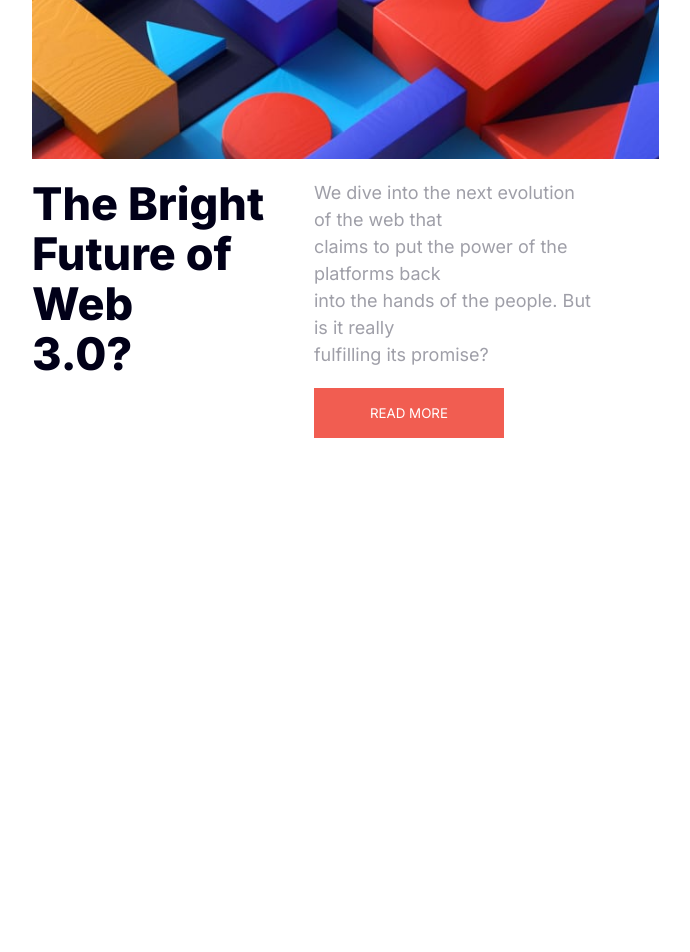
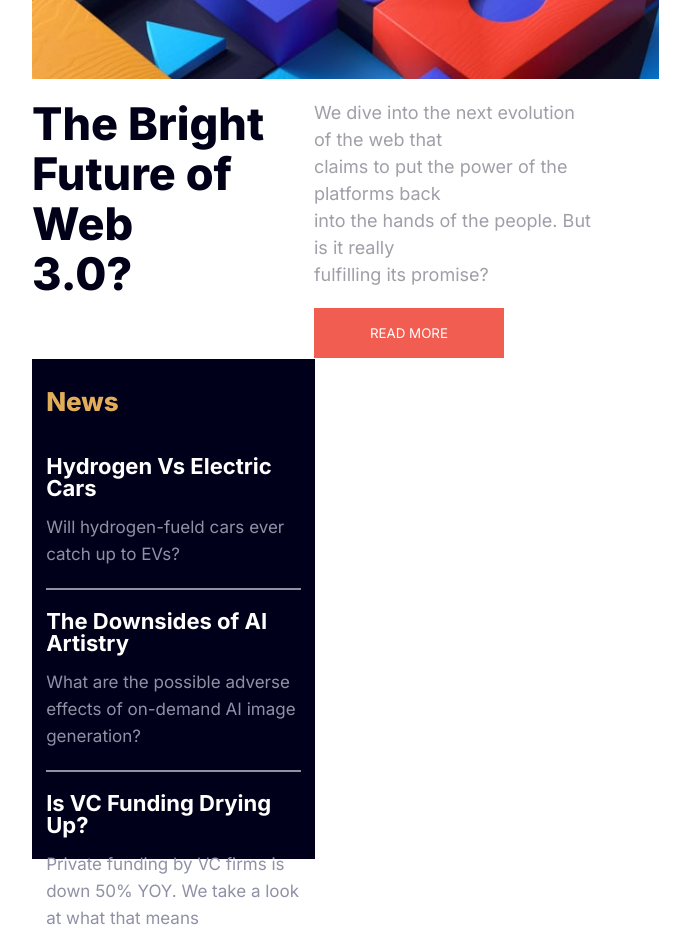
Before and after one commit to sabam23/news-homepage, an Angular app: page / in a window 1280 px wide. Shown: the part 331-1283 px from the top of the page, without its empty margins (128-818 px from the left). Before the commit the page ends 800 px from the top, so only its background shows below. Built offline with nearby package versions, Linux system fonts and the light colour scheme.

Commit message:
add news section (unfinished)

```diff
--- a/src/app/app-routing.module.ts
+++ b/src/app/app-routing.module.ts
@@ -1,7 +1,13 @@
 import { NgModule } from '@angular/core';
 import { RouterModule, Routes } from '@angular/router';
+import { DashboardComponent } from './dashboard/dashboard.component';
 
-const routes: Routes = [];
+const routes: Routes = [
+  {
+    path: '',
+    component: DashboardComponent
+  }
+];
 
 @NgModule({
   imports: [RouterModule.forRoot(routes)],
--- a/src/app/app.component.html
+++ b/src/app/app.component.html
@@ -1,3 +1,2 @@
 <app-nav-bar></app-nav-bar>
-<app-dashboard></app-dashboard>
 <router-outlet></router-outlet>
--- a/src/app/app.component.scss
+++ b/src/app/app.component.scss
@@ -1,5 +1,19 @@
 app-dashboard {
-    width: 100%;
     max-width: 1170px;
+    display: flex;
     margin: auto;
 }
+
+@media only screen and (max-width: 600px)  {
+    app-dashboard {
+        width: 92%;
+        flex-direction: column;
+        justify-content: center;
+        align-items: center;
+    }
+}
+@media only screen and (min-width: 600px)  {
+    app-dashboard {
+        width: 75%;
+    }
+}
--- a/src/app/app.module.ts
+++ b/src/app/app.module.ts
@@ -6,13 +6,15 @@ import { AppComponent } from './app.component';
 import { NavBarComponent } from './nav-bar/nav-bar.component';
 import { MainNewsPageComponent } from './main-news-page/main-news-page.component';
 import { DashboardComponent } from './dashboard/dashboard.component';
+import { NewsComponent } from './news/news.component';
 
 @NgModule({
   declarations: [
     AppComponent,
     NavBarComponent,
     MainNewsPageComponent,
-    DashboardComponent
+    DashboardComponent,
+    NewsComponent
   ],
   imports: [
     BrowserModule,
--- a/src/app/dashboard/dashboard.component.html
+++ b/src/app/dashboard/dashboard.component.html
@@ -1,3 +1,2 @@
-<div class="landing-page">
-    <app-main-news-page></app-main-news-page>
-</div>
+<app-main-news-page></app-main-news-page>
+<app-news></app-news>
--- a/src/app/dashboard/dashboard.component.scss
+++ b/src/app/dashboard/dashboard.component.scss
@@ -1,12 +1,12 @@
-.landing-page {
+:host {
    margin: auto;
-   max-width: 1170px;
+   max-width: 1200px;
    display: flex;
    flex-wrap: wrap;
 }
 
 @media only screen and (max-width: 600px)  {
-    .landing-page {
+    :host {
         width: 92%;
         flex-direction: column;
         justify-content: center;
@@ -14,7 +14,9 @@
     }
 }
 @media only screen and (min-width: 600px)  {
-    .landing-page {
+    :host {
         width: 75%;
+        flex-direction: row;
+        column-gap: 30px;
     }
 }
--- a/src/app/main-news-page/main-news-page.component.scss
+++ b/src/app/main-news-page/main-news-page.component.scss
@@ -1,5 +1,6 @@
 .main-container {
-    height: 100%;
+    min-height: 500px;
+    max-height: 580px;
     display: flex;
     row-gap: 20px;
     max-width: 1170px;
@@ -26,6 +27,7 @@
         text-align: center;
         border: none;
         cursor: pointer;
+        margin-bottom: 50px;
 
         &:hover {
             background-color: #f77063;
@@ -34,8 +36,7 @@
 
     & > .image {
         width: 100%;
-        height: 380px;
-        margin: auto;
+        height: 300px;
         max-width: 1170px;
         background-size: cover;
         background-repeat: no-repeat;
@@ -61,10 +62,13 @@
 }
 
 @media only screen and (min-width: 1500px) {
+    :host {
+        width: 68%;
+    }
     .main-container {
         flex-direction: row;
         flex-wrap: wrap;
-        width: 88%;
+        width: 100%;
     }
 
     .title {
--- a/src/app/nav-bar/nav-bar.component.scss
+++ b/src/app/nav-bar/nav-bar.component.scss
@@ -54,7 +54,7 @@
 
         & > .nav-section-1 {
             display: flex;
-            width: 92%;
+            width: 88%;
             height: 110px;
             justify-content: flex-end;
             align-items: center;
@@ -83,7 +83,7 @@
 
     .nav-bar {
         width: 75%;
-        max-width: 1170px;
+        max-width: 1200px;
         justify-content: space-between;
 
         & > .nav-tabs-container {
--- /dev/null
+++ b/src/app/news/news.component.html
@@ -0,0 +1,30 @@
+<div class="news">
+    <h1 class="news-title">News</h1>
+
+    <div class="news-tab" id="first">
+        <h2 class="news-tab-title">
+            Hydrogen Vs Electric Cars
+        </h2>
+        <p class="news-tab-content">
+            Will hydrogen-fueld cars ever catch up to EVs?
+        </p>
+    </div>
+    <div class="news-tab">
+        <h2 class="news-tab-title">
+            The Downsides of AI Artistry
+        </h2>
+        <p class="news-tab-content">
+            What are the possible adverse effects of
+            on-demand AI image generation?
+        </p>
+    </div>
+    <div class="news-tab">
+        <h2 class="news-tab-title">
+            Is VC Funding Drying Up?
+        </h2>
+        <p class="news-tab-content">
+            Private funding by VC firms is down 50%
+            YOY. We take a look at what that means
+        </p>
+    </div>
+</div>
--- /dev/null
+++ b/src/app/news/news.component.scss
@@ -0,0 +1,63 @@
+.news {
+    display: flex;
+    flex-direction: column;
+    height: 470px;
+    background-color: #00001a;
+    font-family: 'Inter', sans-serif;
+    padding-top: 30px;
+
+    &-title {
+        color: #e2ad59;
+        font-size: 26px;
+        font-weight: 800;
+        margin-left: 5%;
+        margin-bottom: 20px;
+    }
+
+    &-tab {
+        align-self: center;
+        width: 90%;
+        height: 140px;
+        padding-top: 20px;
+        padding-bottom: 20px;
+        display: flex;
+        flex-direction: column;
+        justify-content: center;
+        align-items: flex-start;
+
+         &:not(#first) {
+            border-top: 2px solid #9091a5;
+         }
+
+        &-title {
+            color: white;
+            font-size: 22px;
+            font-weight: 700;
+            margin-bottom: 15px;
+        }
+
+        &-content {
+            font-size: 17px;
+            color: #9091a5;
+            line-height: 27px;
+        }
+    }
+}
+
+@media only screen and (max-width: 600px) {
+    :host {
+        padding: 20px;
+    }
+    .news {
+        width: 400px;
+   }
+}
+
+@media only screen and (min-width: 600px) {
+    .news {
+        width: 100%;
+   }
+   :host {
+    width: 29.5%;
+   }
+}
```
Also changed, not shown: src/app/news/news.component.ts (added, +10 -0 lines), 1 other file (tests, documents, lock files or other folders).
